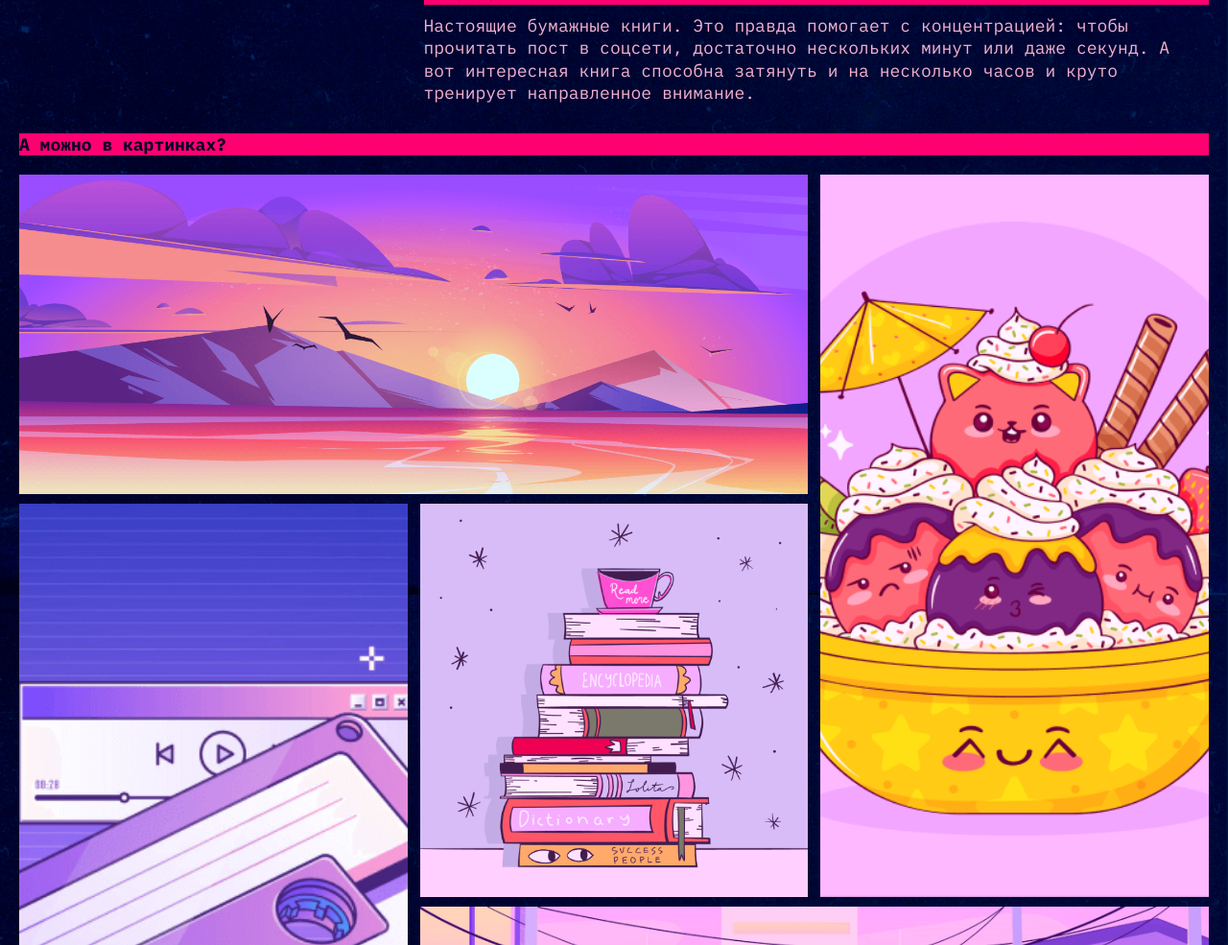
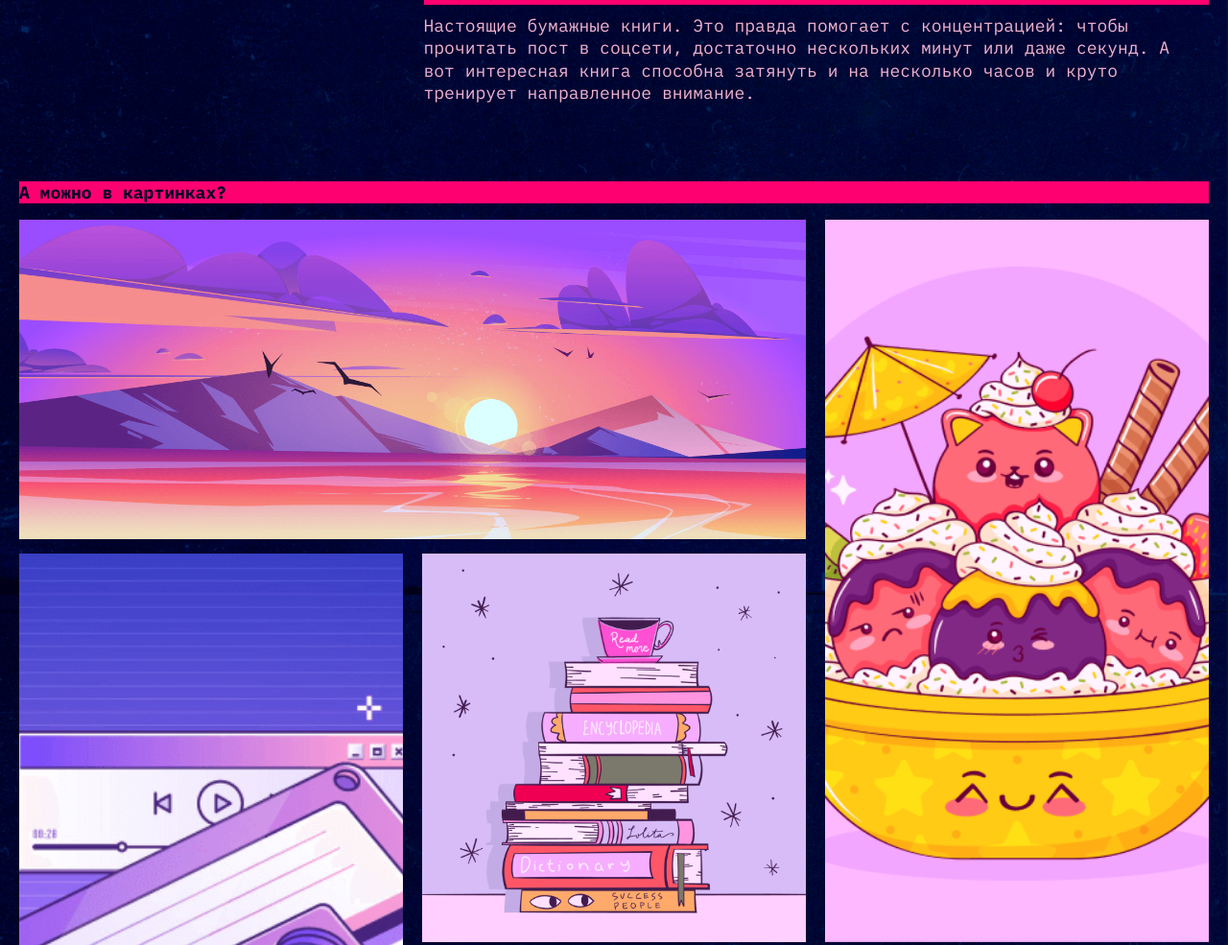
Before and after one commit to sexom/slozhno-sosredotochitsya-fd, a plain HTML site: page index.html in a window 1280 px wide. Shown: the part 2580-3565 px from the top of the page at 96% size. Drawn offline with Linux system fonts and the light colour scheme.

Commit message:
тест сдачи

```diff
--- a/styles/style.css
+++ b/styles/style.css
@@ -429,18 +429,19 @@
   }
 
   .gallery__list {
-    padding-block-start: 20px;
+    /* padding-block-start: 20px; */
+    padding-block-start: 17px;
     grid-template-areas:
     "sunset sunset icecream"
     "tape books icecream"
     "tape street street";
     grid-template-rows: repeat(3, min-content);
-    gap: 20px;
     grid-template-rows: repeat(3, min-content);
     grid-template-columns: repeat(auto-fill, 1fr);
     box-sizing: border-box;
-    column-gap: 13px;
-    row-gap: 10px;
+    /* row-gap: 12px; */
+    row-gap: 15px;
+    column-gap: 20px;
   }
 
   .gallery__item:nth-child(1) {
@@ -586,7 +587,12 @@
   /* gallery */
 
   .gallery {
-    padding-block-start: 10px;
+    padding-block-start: 60px;
+  }
+
+  .gallery__list {
+    row-gap: 15px;
+    column-gap: 20px;
   }
 
   .gallery__item:nth-child(5) {
```
